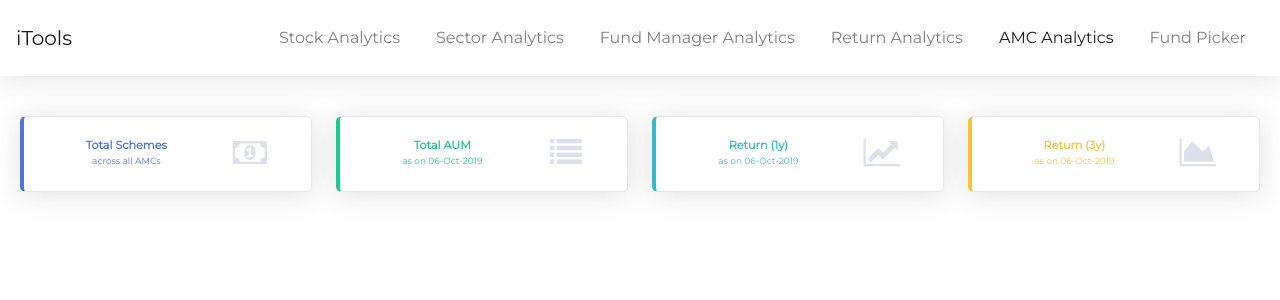
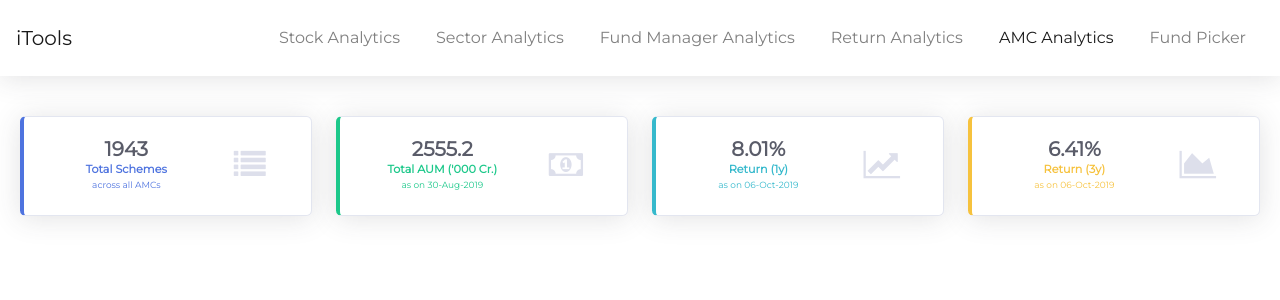
Before and after one commit to ravikiranacharya/itools-client, a React (Create React App) app: page /amc-analytics in a window 1280 px wide. Shown: the top 300 px of the page. Built offline with nearby package versions, Linux system fonts and the light colour scheme.

Commit message:
amcOverview data is done

```diff
--- a/src/components/amcanalytics/amcAnalytics.jsx
+++ b/src/components/amcanalytics/amcAnalytics.jsx
@@ -1,10 +1,17 @@
 import React, { Component } from "react";
 import AMCOverview from "./amcOverview";
+import { fetchAMCUniversalOverview } from "../../services/amcAnalytics";
 
 class AMCAnalytics extends Component {
   state = {};
+
+  async componentDidMount() {
+    const amcOverview = await fetchAMCUniversalOverview();
+    this.setState({ amcOverview });
+  }
   render() {
-    return <AMCOverview></AMCOverview>;
+    const { amcOverview } = this.state;
+    return <AMCOverview data={amcOverview}></AMCOverview>;
   }
 }
 
--- a/src/components/amcanalytics/amcOverview.jsx
+++ b/src/components/amcanalytics/amcOverview.jsx
@@ -1,35 +1,56 @@
 import React, { Component } from "react";
 import Box from "./../common/box";
+import Spinner from "./../common/spinner";
+
+import _ from "lodash";
 
 class AMCOverview extends Component {
   state = {};
+
+  async componentDidMount() {
+    const { data } = this.props;
+    this.setState({ data });
+  }
+
+  async componentWillReceiveProps(nextProps) {
+    const { data } = nextProps;
+    this.setState({ data });
+  }
+
   render() {
+    if (!this.state.data) return <Spinner></Spinner>;
+    const { data } = this.state;
+
+    let return1y = _.find(data.returns, r => r.returnInterval === 12);
+    let return3y = _.find(data.returns, r => r.returnInterval === 36);
     return (
       <div className="row p-2">
         <div className="col-md-6 col-lg-3 col-sm-6 col-12 pb-sm-2 py-2">
           <Box
             highlight="primary"
-            icon="fa-money"
+            icon="fa-list"
             title={
               <React.Fragment>
                 <div>Total Schemes</div>
                 <div className="text-grey-50 small">across all AMCs</div>
               </React.Fragment>
             }
-            // value={schemesCount}
+            value={data.schemesCount}
           />
         </div>
         <div className="col-md-6 col-lg-3 col-sm-6 col-12 pb-sm-2 py-2">
           <Box
             highlight="success"
-            icon="fa-list"
+            icon="fa-money"
             title={
               <React.Fragment>
-                <div>Total AUM</div>
-                <div className="text-grey-50 small">as on 06-Oct-2019</div>
+                <div>Total AUM {data.aum.denomination}</div>
+                <div className="text-grey-50 small">
+                  as on {data.aum.declarationDate}
+                </div>
               </React.Fragment>
             }
-            // value={aum + aumDenomination}
+            value={data.aum.amount}
           />
         </div>
         <div className="col-md-6 col-lg-3 col-sm-6 col-12 pb-sm-2 py-2">
@@ -39,10 +60,12 @@ class AMCOverview extends Component {
             title={
               <React.Fragment>
                 <div>Return (1y)</div>
-                <div className="text-grey-50 small">as on 06-Oct-2019</div>
+                <div className="text-grey-50 small">
+                  as on {return1y.returnDate}
+                </div>
               </React.Fragment>
             }
-            // value={topInvestor.investedAmount + topInvestor.denomination}
+            value={return1y.return + "%"}
           />
         </div>
         <div className="col-md-6 col-lg-3 col-sm-6 col-12 pb-sm-2 py-2">
@@ -52,10 +75,12 @@ class AMCOverview extends Component {
             title={
               <React.Fragment>
                 <div>Return (3y)</div>
-                <div className="text-grey-50 small">as on 06-Oct-2019</div>
+                <div className="text-grey-50 small">
+                  as on {return3y.returnDate}
+                </div>
               </React.Fragment>
             }
-            // value={maximumDependant.weightage + "%"}
+            value={return3y.return + "%"}
           />
         </div>
       </div>
--- a/src/services/amcAnalytics.js
+++ b/src/services/amcAnalytics.js
@@ -3,4 +3,26 @@ import config from "../config.json";
 
 const apiEndpoint = `${config.apiUrl}/stocks`;
 
-export async function fetchAMCUniversalOverview() {}
+export async function fetchAMCUniversalOverview() {
+  return {
+    reportDate: "06-Oct-2019",
+    schemesCount: 1943,
+    aum: {
+      amount: 2555.2,
+      denomination: "('000 Cr.)",
+      declarationDate: "30-Aug-2019"
+    },
+    returns: [
+      {
+        returnDate: "06-Oct-2019",
+        return: 8.01,
+        returnInterval: 12
+      },
+      {
+        returnDate: "06-Oct-2019",
+        return: 6.41,
+        returnInterval: 36
+      }
+    ]
+  };
+}
```
